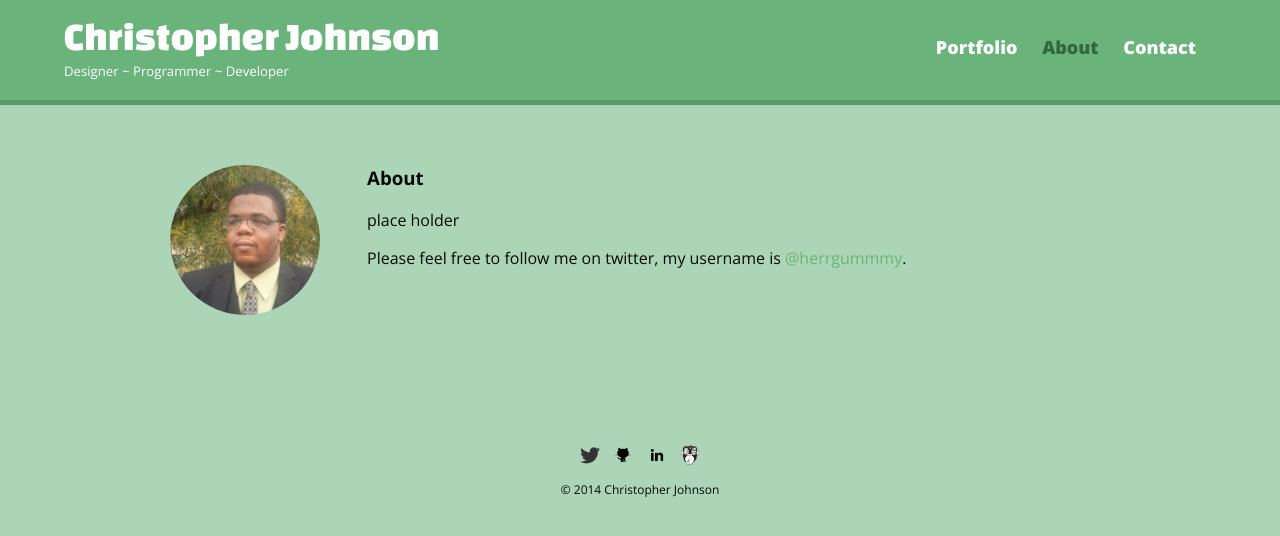
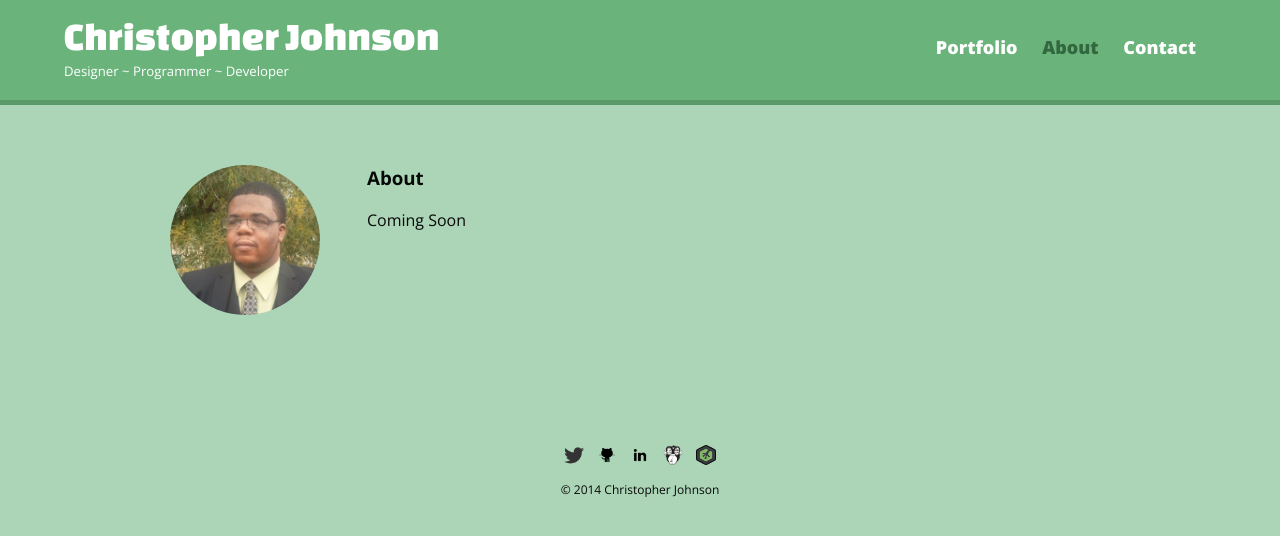
Before and after one commit to ChrisJohnson89/website-portfolio, a plain HTML site: page about.html in a window 1280 px wide. Drawn offline with nearby package versions, Linux system fonts and the light colour scheme.

Commit message:
Added Treehouse logo to footer, text color fix in contact

```diff
--- a/about.html
+++ b/about.html
@@ -27,14 +27,14 @@
       <section>
         <img src="img/chris.jpg" alt="Photograph of Christopher Johnson" class="profile-photo">
         <h3>About</h3>
-        <p> place holder</p>
-        <p>Please feel free to follow me on twitter, my username is <a href="http://twitter.com/herrgummy">@herrgummmy</a>.</p>
+        <p>Coming Soon</p>
       </section>
       <footer>
         <a href="http://twitter.com/herrgummy"><img src="img/twitter-wrap.png" alt="Twitter logo" class="social-icon"></a>
         <a href="https://github.com/ChrisJohnson89"><img src="img/github-wrap.png" alt="Github logo" class="social-icon">
         <a href="https://www.linkedin.com/pub/christopher-johnson/62/199/22b/"><img src="img/Linkedin-wrap.png" alt="linkedin logo" class="social-icon">
-        <a href="https://coderbits.com/ChristopherJohnson"><img src="img/coderbites-wrap.png" alt="linkedin logo" class="social-icon">
+        <a href="https://coderbits.com/ChristopherJohnson"><img src="img/coderbites-wrap.png" alt="Coderbits logo" class="social-icon">
+        <a href="http://teamtreehouse.com/christopherjohnson2"><img src="img/treehouse-wrap.png" alt="Treehouse logo" class="social-icon">
         </a>
         <p>&copy; 2014 Christopher Johnson</p>
       </footer>
--- a/css/main.css
+++ b/css/main.css
@@ -204,7 +204,7 @@ h1, h2 {
 
 /* links */
 a {
-  color: #6ab47b;
+  color: #5e6e62;
 }
 
 /* nav link */
```
Also changed, not shown: contact.html (+2 -1 lines), index.html (+2 -2 lines), img/treehouse-wrap.png (added), 1 other file.
